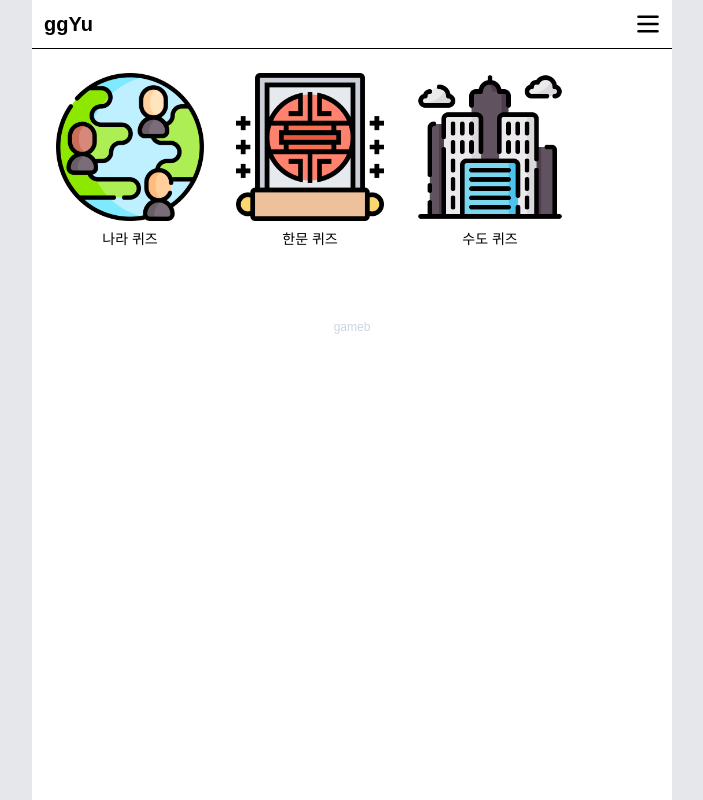
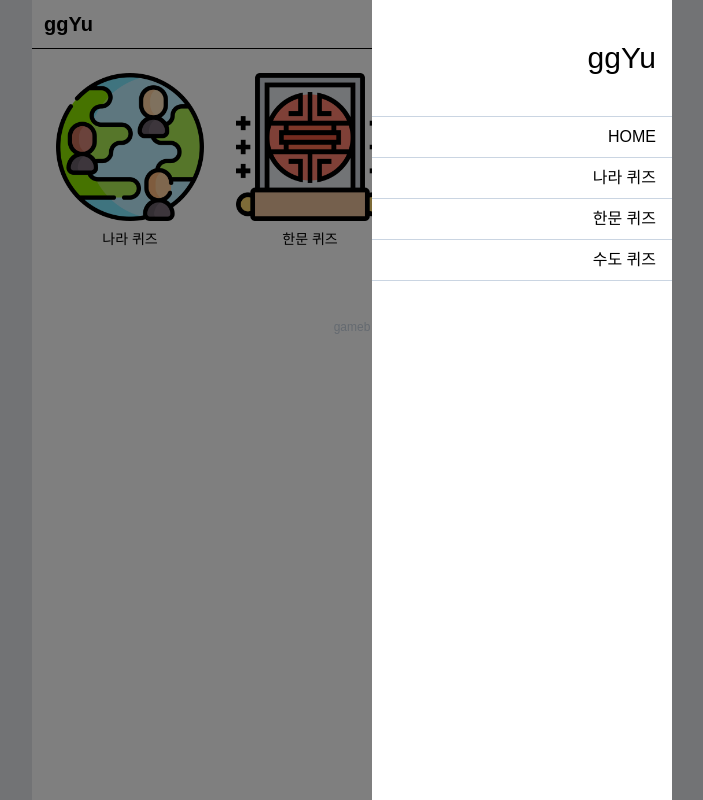
Before and after one commit to yonghap/react-quiz, a Next.js app: page / in a window 1280 px wide. Both pictures are taken after a click on the button 936 px from the left and 24 px from the top of the page. Shown: the whole page, without its empty margins (288-991 px from the left). Built offline with nearby package versions, Linux system fonts and the light colour scheme; a web font is replaced by a local one.

Commit message:
햄버거 메뉴 추가 (#)

```diff
--- a/src/app/layout.tsx
+++ b/src/app/layout.tsx
@@ -17,7 +17,7 @@ export default function RootLayout({ children }: { children: ReactNode }) {
         />
       </head>
 			<body className="bg-gray-200">
-				<div className="min-h-screen max-w-[640px] m-auto bg-white font-pretendard">
+				<div className="overflow-hidden min-h-screen max-w-[640px] m-auto bg-white font-pretendard">
 					<Header></Header>
 					<QueryClientProvider client={queryClient}>
 						{children}
--- a/src/components/navigation.tsx
+++ b/src/components/navigation.tsx
@@ -1,17 +1,54 @@
 "use client";
+import { useState } from 'react';
+import Link from 'next/link';
 import MenuIcon from '@/assets/images/btn_menu.svg';
-import Link from 'next/link';
 
-export default function Navigation() {
+export default function Header() {
+  const [menuOpen, setMenuOpen] = useState(false);
+
+  const toggleMenu = () => {
+    setMenuOpen(prev => !prev);
+  };
+
   return (
-    <header id="header" className="border-b">
+    <header id="header" className="border-b relative z-50">
       <div className="flex justify-between items-center">
         <h1 className="px-3 py-2 text-xl font-bold text-center text-3xl">
-           <Link href="/">ggYu</Link>
+          <Link href="/">ggYu</Link>
         </h1>
-        <button type="button" className="px-3 py-2 w-12 h-12">
+        <button type="button" className="px-3 py-2 w-12 h-12" onClick={toggleMenu}>
           <img src={MenuIcon.src} alt="MenuIcon" />
         </button>
+      </div>
+      {/* 오버레이 */}
+      {menuOpen && (
+        <div
+          className="fixed inset-0 bg-[rgba(0,0,0,0.5)] z-40"
+          onClick={toggleMenu}
+        />
+      )}
+
+      {/* 슬라이딩 메뉴 */}
+      <div
+        className={`absolute top-0 right-0 h-screen w-[300px] bg-white z-50 transition-transform duration-300 ${
+          menuOpen ? 'translate-x-0' : 'translate-x-full'
+        }`}
+      >
+        <h2 className="pt-10 px-4 text-right text-3xl mb-10">ggYu</h2>
+        <ul className="text-right">
+          <li className="border-y border-slate-300">
+            <Link className="block leading-10 px-4" href="/">HOME</Link>
+          </li>
+          <li className="border-b border-slate-300">
+            <Link className="block leading-10 px-4" href="/">나라 퀴즈</Link>
+          </li>
+          <li className="border-b border-slate-300">
+            <Link className="block leading-10 px-4" href="/">한문 퀴즈</Link>
+          </li>
+          <li className="border-b border-slate-300">
+            <Link className="block leading-10 px-4" href="/">수도 퀴즈</Link>
+          </li>
+        </ul>
       </div>
     </header>
   );
```
